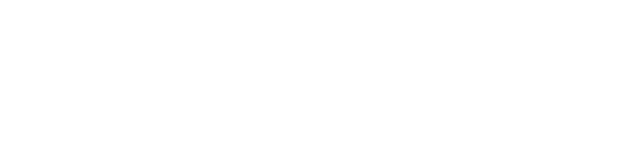
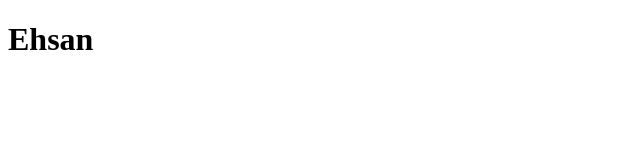
Before and after one commit to ehsanh2001/Testing, a plain HTML site: page index.html in a window 1280 px wide. Shown: the whole page, without its empty margins (0-640 px from the left). Drawn offline with Linux system fonts and the light colour scheme.

Commit message:
Add a header

```diff
--- a/index.html
+++ b/index.html
@@ -5,5 +5,7 @@
         <meta name="viewport" content="width=device-width, initial-scale=1.0" />
         <title>Git</title>
     </head>
-    <body></body>
+    <body>
+        <h1>Ehsan</h1>
+    </body>
 </html>
```
